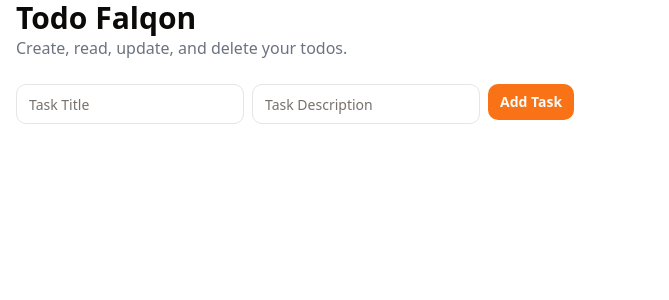
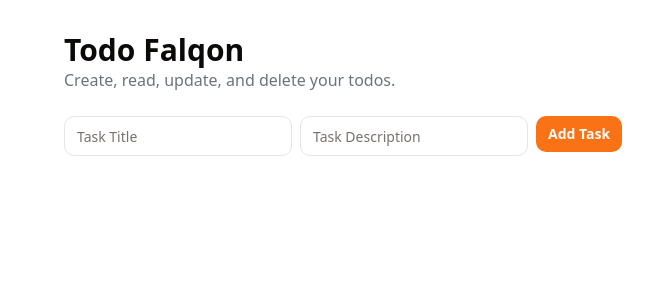
Before and after one commit to yan-pi/todo-falqon, a React (Vite) app: page /todo in a window 1280 px wide. Shown: the top 300 px of the page, without its empty margins (0-669 px from the left). Built offline with nearby package versions, Linux system fonts and the light colour scheme.

Commit message:
styles: adjust minor styles

```diff
--- a/src/routes/TodoPage.tsx
+++ b/src/routes/TodoPage.tsx
@@ -3,7 +3,7 @@
 
 export function TodoPage() {
   return (
-     <div className="container mx-auto px-4 py-j">
+     <div className="container mx-auto px-16 py-8">
       <div className="mb-6">
         <h1 className="text-3xl font-bold justify-center">Todo Falqon</h1>
         <p className="text-gray-500 dark:text-gray-400">
```
